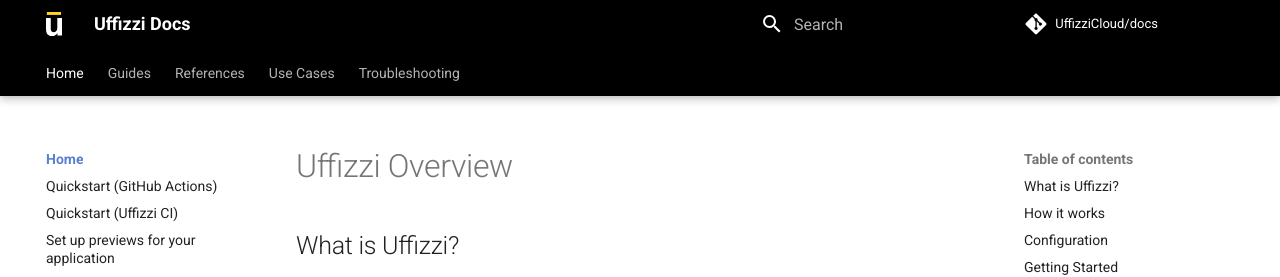
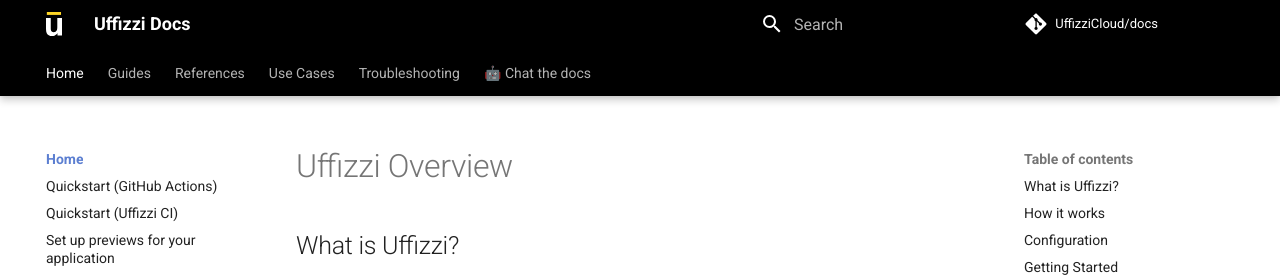
Before and after one commit to UffizziCloud/docs, an MkDocs documentation site: the page built from docs/index.md, in a window 1280 px wide. Shown: the top 277 px of the page. Built offline with MkDocs 1.6.1 and Material for MkDocs 9.7.7, drawn with Linux system fonts in a browser that asks for light colours; comment, search, counter and statistics services are not loaded.

Commit message:
add chatbot link

```diff
--- a/mkdocs.yml
+++ b/mkdocs.yml
@@ -147,3 +147,5 @@
     - Most common problems: troubleshooting/most-common-problems.md
     - Debugging: troubleshooting/debugging.md
     - File or Directory is Too Large Error: troubleshooting/file-or-directory-is-too-large.md
+  - 🤖 Chat the docs:
+    - 🤖 Chat the docs: https://chat.uffizzi.com
```
